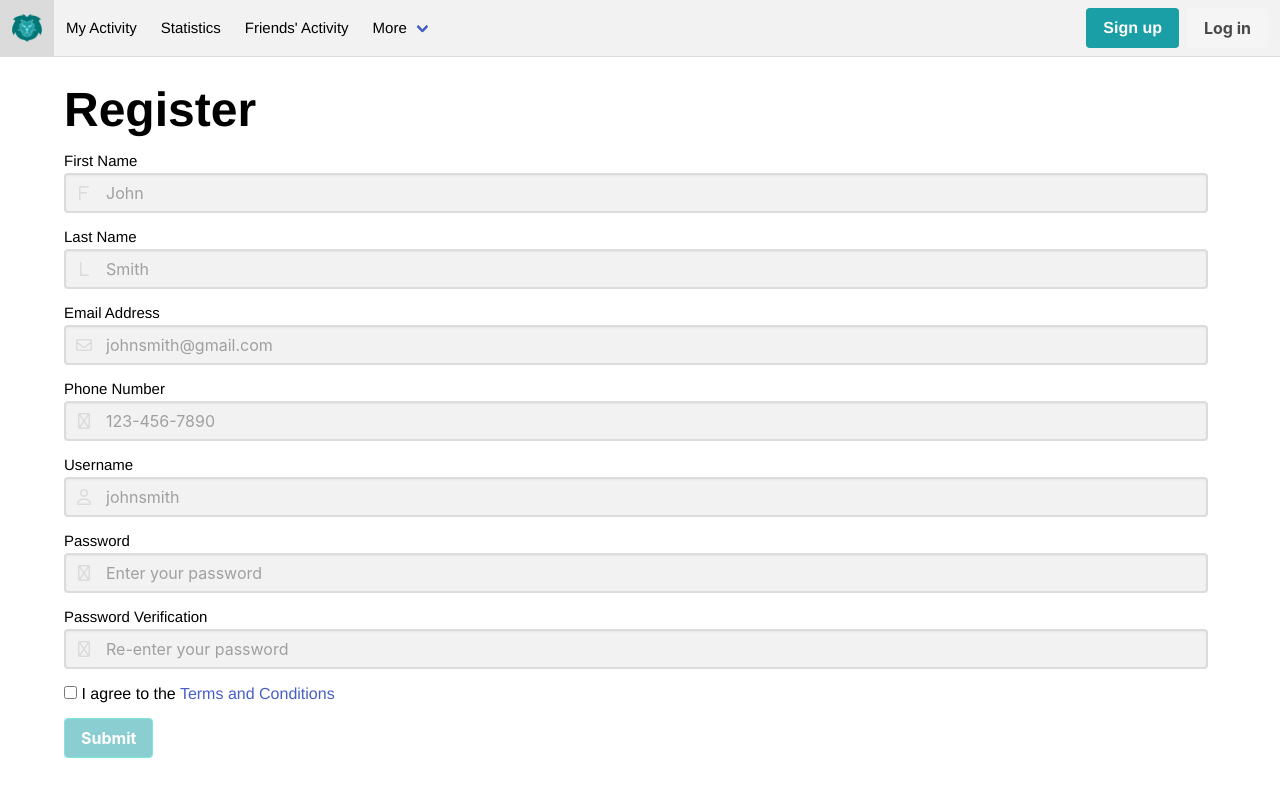
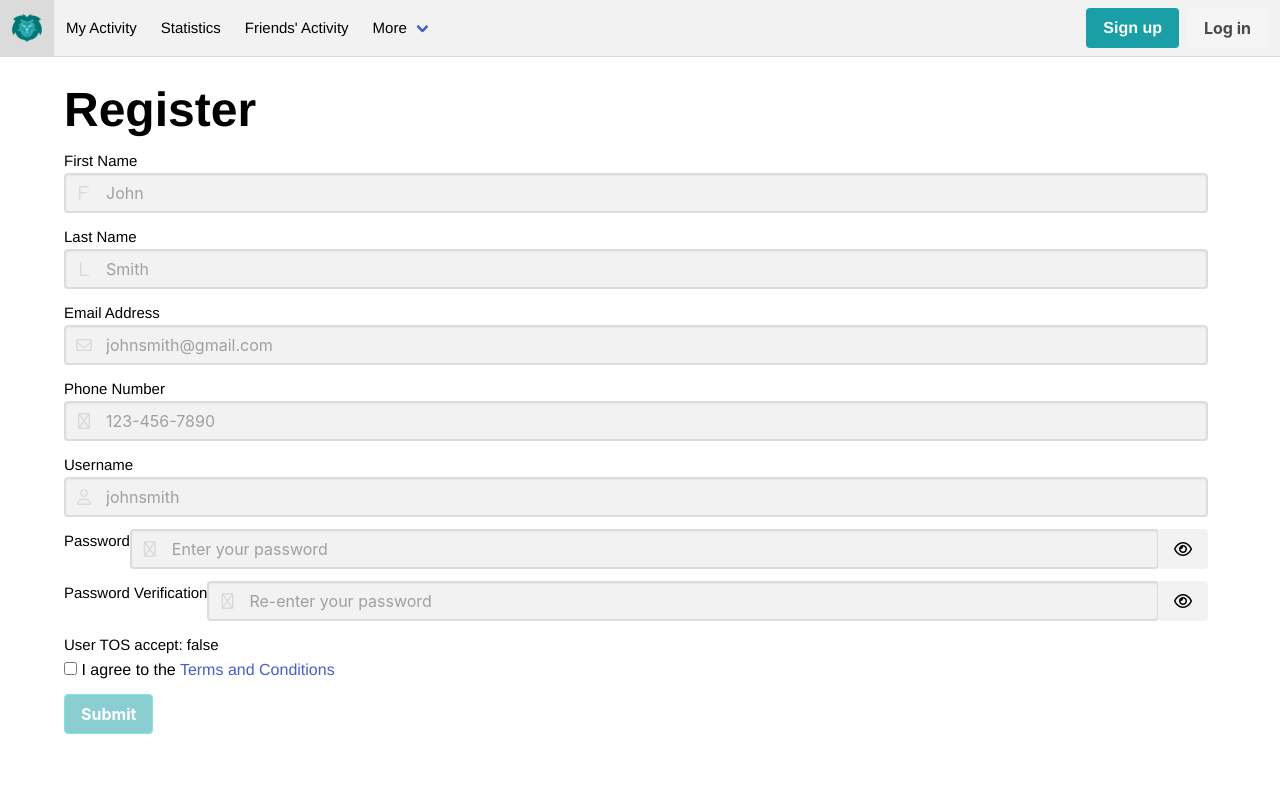
Before and after one commit to L10nhunter/WSR-Final-Project, a Vue app in the folder Client/: page /signup in a window 1280 px wide. Shown: the top 796 px of the page. Built offline with nearby package versions, Linux system fonts and the light colour scheme.

Commit message:
changed hidden fields to have a button to reveal them. it broke everything.

```diff
--- a/Client/src/components/Fields/SignupTextField.vue
+++ b/Client/src/components/Fields/SignupTextField.vue
@@ -1,25 +1,44 @@
 <script setup lang="ts">
 import {forAndId, type TextField} from "@/model/textField";
+import {ref} from "vue";
 
-const contents = defineModel({type: String, default: ''});
+const contents = defineModel();
+const emits = defineEmits<{
+    (event: 'change', value: unknown): void;
+}>();
 const textField = defineProps<TextField>();
+const showPassword = ref(false);
+
+function toggleShowPassword(): void {
+    showPassword.value = !showPassword.value;
+}
 
 </script>
 
 <template>
-    <div class="field">
+    <div class="field" :class="{'has-addons': textField.label.includes('Password')}">
         <label class="dcs" :for="forAndId(textField)">{{ textField.label }}</label>
-        <div class="control has-icons-left">
-            <input class="input ics bordered" v-model="contents" :type="textField.type" :placeholder="textField.placeholder" :id="forAndId(textField)" :autocomplete="textField.autocomplete">
+        <div class="control is-expanded has-icons-left">
+            <input class="input ics bordered" v-model="contents" :type="!showPassword ? textField.type : 'text'" :placeholder="textField.placeholder" :id="forAndId(textField)" :autocomplete="textField.autocomplete">
             <span class="icon is-small is-left">
                 <i :class="textField.icon"></i>
             </span>
         </div>
+        <a class="button ics" type="button" v-if="textField.label.includes('Password')"
+           @click.prevent="toggleShowPassword()">
+            <i :class="showPassword ? 'fa-solid fa-eye-slash' : 'fa-solid fa-eye'"></i>
+        </a>
     </div>
 </template>
 
 <style scoped>
-div.field{
+div.field {
     padding-right: 8px;
 }
+
+a.button {
+    border: none;
+    background: none;
+    cursor: pointer;
+}
 </style>
--- a/Client/src/components/LoginModal.vue
+++ b/Client/src/components/LoginModal.vue
@@ -39,7 +39,7 @@ const {login} = updateLoggedInUser();
                 <form autocomplete="on" @submit.prevent>
                     <SignupTextField v-for="text in textFields" v-bind="text.field" v-model="text.model.value"/>
                     <div class="control">
-                        <button class="button is-primary" @click="[emits('hideModal'), login(getUserByLoginCredentials(input.emailOrUsername.value, input.password.value))]">Log In</button>
+                        <button class="button is-primary" type="submit" @click.prevent="[emits('hideModal'), login(getUserByLoginCredentials(input.emailOrUsername.value, input.password.value))]">Log In</button>
                     </div>
                 </form>
             </section>
--- a/Client/src/pages/signup.vue
+++ b/Client/src/pages/signup.vue
@@ -4,8 +4,9 @@ import "bulma/css/bulma.css";
 import "../assets/main.css";
 import SignupTextField from "@/components/Fields/SignupTextField.vue";
 import {getTextField} from "@/model/textField";
-import {addUser, Users} from "@/model/users";
+import {addUser, getUserByLoginCredentials, updateLoggedInUser, Users} from "@/model/users";
 
+const {login} = updateLoggedInUser();
 
 const user = {
     firstName: ref(''),
@@ -34,7 +35,7 @@ const enableSubmit = ref(false);
 
 function addNewUser(user: any) {
     addUser({
-        id: Users.value.length + 1,
+        id: Users.value[-1].id + 1,
         firstName: user.firstName,
         lastName: user.lastName,
         username: user.username,
@@ -42,18 +43,32 @@ function addNewUser(user: any) {
         phone: user.phone,
         password: user.password,
         admin: false,
-    })
+    });
+    login(getUserByLoginCredentials(user.username, user.password));
 }
 
 function isValid(): void {
-    enableSubmit.value = isValidFirstName() && isValidLastName() && isValidUsername() && isValidEmail() && isValidPassword() && isValidPasswordCheck() && user.tosAccept.value;
+    console.log("");
+    console.log("validating:");
+    console.log("first name: " + isValidFirstName());
+    console.log("last name: " + isValidLastName());
+    console.log("username: " + isValidUsername());
+    console.log("email: " + isValidEmail());
+    console.log("password: " + isValidPassword());
+    console.log("password check: " + isValidPasswordCheck());
+    console.log("tos: " + isValidTos());
+    enableSubmit.value = isValidFirstName() && isValidLastName() && isValidUsername() && isValidEmail() && isValidPassword() && isValidPasswordCheck() && isValidTos();
+    console.log("enable submit: " + enableSubmit.value);
 }
 function isValidFirstName(): boolean {return user.firstName.value !== '';}
 function isValidLastName(): boolean {return user.lastName.value !== '';}
 function isValidUsername(): boolean {return user.username.value !== '';}
-function isValidEmail(): boolean {return (user.email.value !== '') && emailRegex.test(user.email.value);}
-function isValidPassword(): boolean {return (user.password.value !== '') && passwordRegex.test(user.password.value);}
+function isValidEmail(): boolean {return emailRegex.test(user.email.value);}
+function isValidPassword(): boolean {return passwordRegex.test(user.password.value);}
 function isValidPasswordCheck(): boolean {return user.passwordCheck.value === user.password.value;}
+function isValidTos(): boolean {return user.tosAccept.value;}
+
+
 </script>
 
 <template>
@@ -62,21 +77,26 @@ function isValidPasswordCheck(): boolean {return user.passwordCheck.value === us
         <form autocomplete="on">
             <SignupTextField v-for="text in textFields" v-bind="text.field" v-model=text.model.value @input="isValid()"/>
             <div class="field">
+                <label>User TOS accept: {{user.tosAccept.value}}</label>
                 <div class="control">
-                    <label class="checkbox dcs is-hovered-soft">
+                    <label class="dcs is-hovered-soft">
                         <input type="checkbox" v-model="user.tosAccept.value" @input="isValid()" name="tosAccept">
-                        I agree to the <a href="#">Terms and Conditions</a>
+                        I agree to the <a class="link" href="#">Terms and Conditions</a>
                     </label>
                 </div>
             </div>
             <div class="field">
                 <div class="control">
-                    <button class="button is-primary" :disabled="!enableSubmit" @submit.prevent @click="addNewUser(user)">Submit</button>
+                    <button class="button is-primary" :disabled="!user.tosAccept.value" @click.prevent="addNewUser(user)">Submit</button>
                 </div>
             </div>
         </form>
     </div>
 </template>
 <style scoped>
+a.link:hover{
+    text-decoration: underline;
+    color: #485fc7
+}
 
 </style>
```
